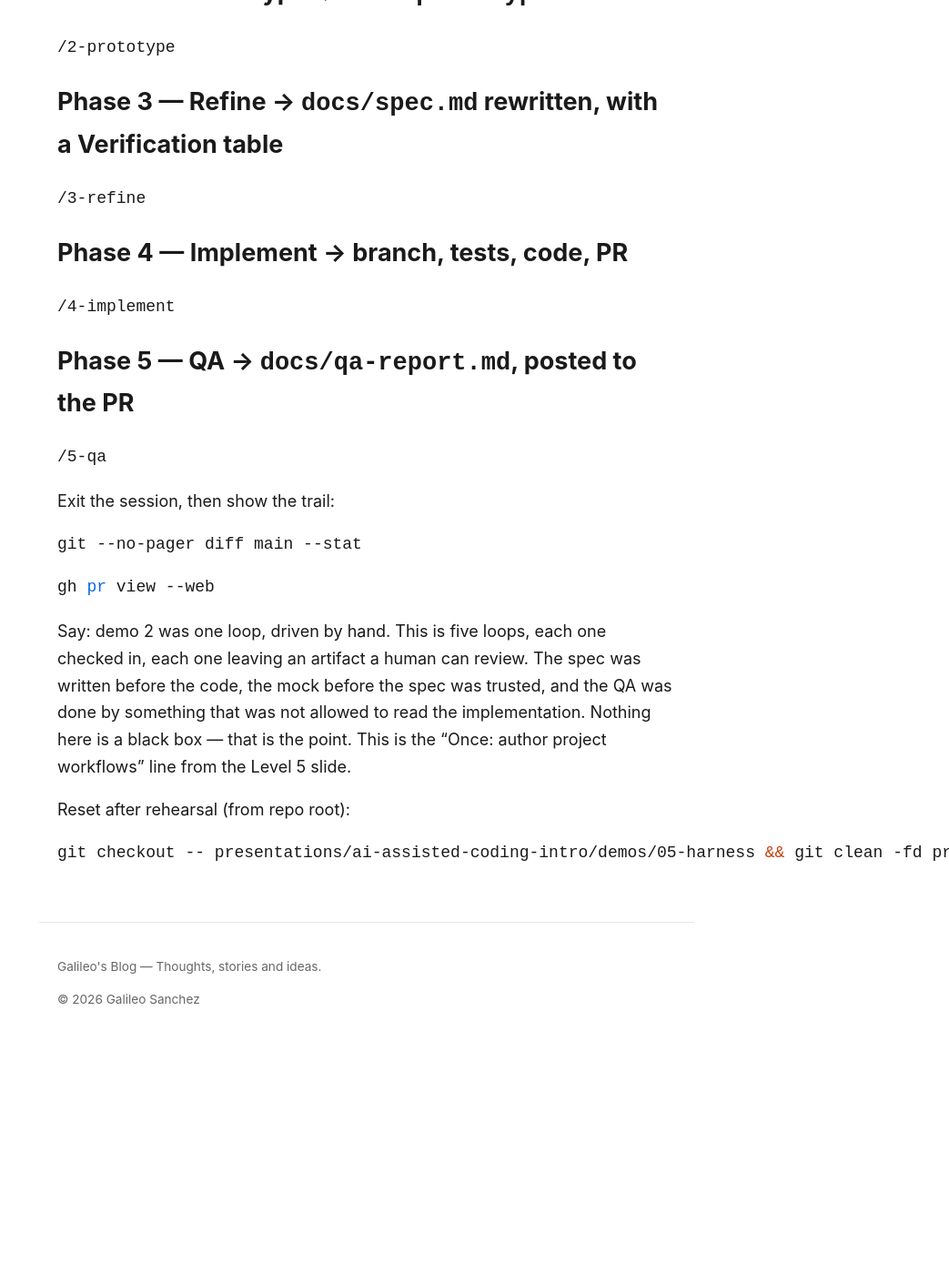
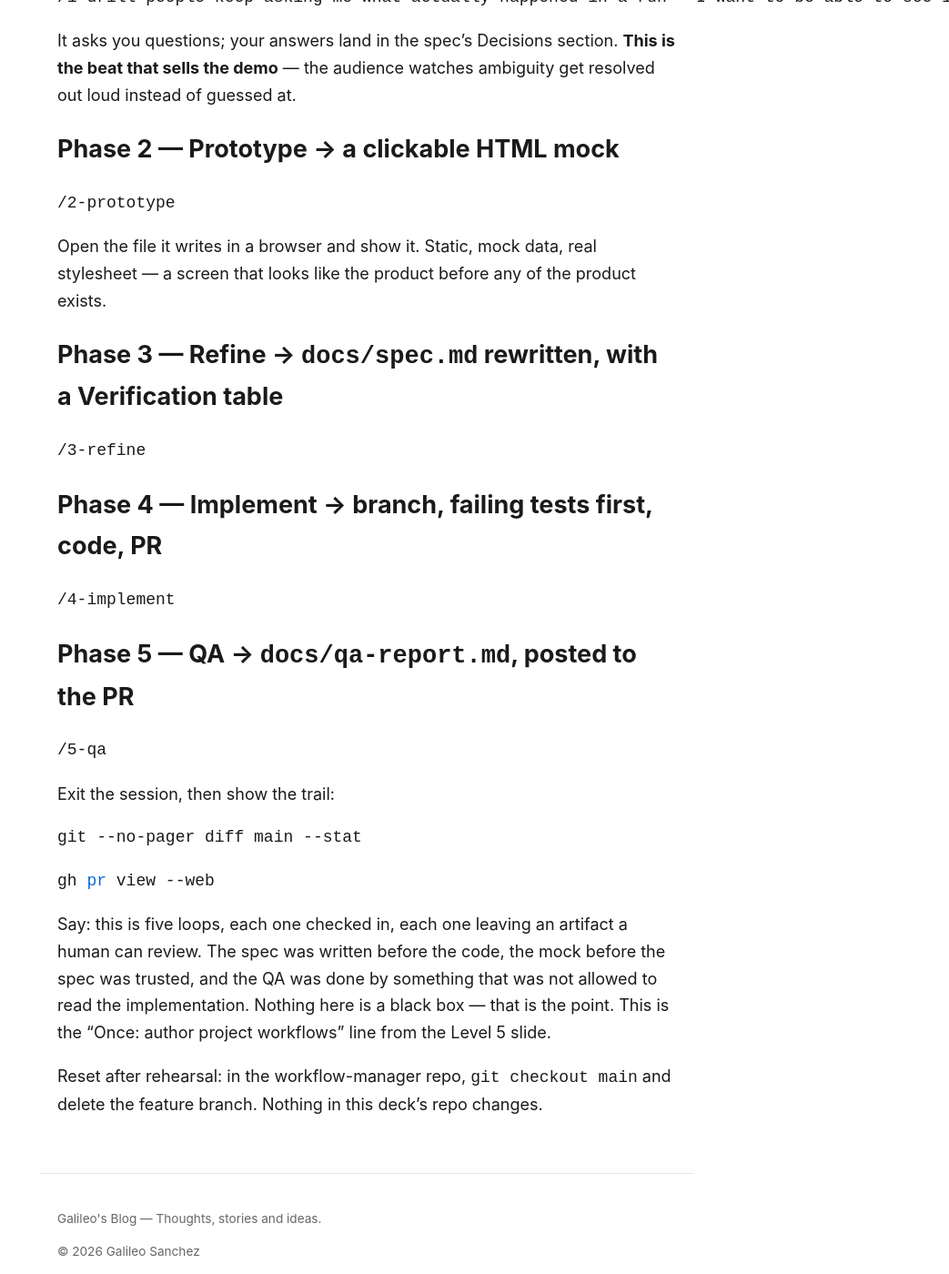
Before and after one commit to galileopy/blog, a Jekyll site: the page built from presentations/ai-assisted-coding-intro/demos/05-harness/prompts.md, in a window 1280 px wide and 1400 px high, scrolled down 813 px. Shown: the whole window at 91% size, without its empty margins (237-1280 px from the left). Built offline with Jekyll 4.4.1, drawn with Linux system fonts in a browser that asks for light colours; our own code applies the rules of GitHub Pages for plain Markdown files; before the commit the page ends 1976 px from its top, so only the background shows below that; some of the changed text lies outside the part shown.

Commit message:
refactor(presentations): move demo 5 to the workflow-manager repo and keep only the paste sheet

````diff
--- a/presentations/ai-assisted-coding-intro/demos/05-harness/prompts.md
+++ b/presentations/ai-assisted-coding-intro/demos/05-harness/prompts.md
@@ -1,11 +1,16 @@
 # Demo 5 — Orchestrated harness
 
 Concept: the loop is a pre-authored artifact, and it is *not* one black box. Five
-checked-in commands split the work into phases, and every phase ends in a file
-you can read — a spec, a mock, an audit, a diff, a QA report on a real PR.
+checked-in commands split the work into phases, and every phase ends in something
+you can read and disagree with — a spec, a clickable mock, an audit, a diff, a QA
+report on a real pull request.
 
-Picks up where demo 2 left off: same project, 13 green tests.
-Repo: `github.com/galileopy/workflow-manager`.
+**The project lives in its own repo:** `github.com/galileopy/workflow-manager`
+(Elm + Express, cloned locally at `~/Documents/repos/galileopy/workflow-manager`).
+The five commands live there in `.claude/commands/` — that repo is the source of
+truth for them, not this directory. This file is only the paste sheet.
+
+Run everything from the workflow-manager checkout.
 
 Show the harness first:
 
@@ -23,15 +28,19 @@
 /1-drill people keep asking me what actually happened in a run — I want to be able to see it
 ```
 
-It will ask you questions. Answer them however you like; the answers land in the
-spec's Decisions section. **This is the beat that sells the demo** — the audience
-watches ambiguity get resolved out loud instead of guessed at.
+It asks you questions; your answers land in the spec's Decisions section. **This
+is the beat that sells the demo** — the audience watches ambiguity get resolved
+out loud instead of guessed at.
 
-## Phase 2 — Prototype → `docs/prototype.md`
+## Phase 2 — Prototype → a clickable HTML mock
 
 ```
 /2-prototype
 ```
+
+Open the file it writes in a browser and show it. Static, mock data, real
+stylesheet — a screen that looks like the product before any of the product
+exists.
 
 ## Phase 3 — Refine → `docs/spec.md` rewritten, with a Verification table
 
@@ -39,7 +48,7 @@
 /3-refine
 ```
 
-## Phase 4 — Implement → branch, tests, code, PR
+## Phase 4 — Implement → branch, failing tests first, code, PR
 
 ```
 /4-implement
@@ -61,14 +70,11 @@
 gh pr view --web
 ```
 
-Say: demo 2 was one loop, driven by hand. This is five loops, each one checked
-in, each one leaving an artifact a human can review. The spec was written before
-the code, the mock before the spec was trusted, and the QA was done by something
-that was not allowed to read the implementation. Nothing here is a black box —
-that is the point. This is the "Once: author project workflows" line from the
-Level 5 slide.
+Say: this is five loops, each one checked in, each one leaving an artifact a
+human can review. The spec was written before the code, the mock before the spec
+was trusted, and the QA was done by something that was not allowed to read the
+implementation. Nothing here is a black box — that is the point. This is the
+"Once: author project workflows" line from the Level 5 slide.
 
-Reset after rehearsal (from repo root):
-```sh
-git checkout -- presentations/ai-assisted-coding-intro/demos/05-harness && git clean -fd presentations/ai-assisted-coding-intro/demos/05-harness
-```
+Reset after rehearsal: in the workflow-manager repo, `git checkout main` and
+delete the feature branch. Nothing in this deck's repo changes.
````
Also changed, not shown: presentations/ai-assisted-coding-intro/demos/05-harness/wfm/.claude/commands/1-drill.md (deleted, +0 -28 lines), presentations/ai-assisted-coding-intro/demos/05-harness/wfm/.claude/commands/2-prototype.md (deleted, +0 -22 lines), presentations/ai-assisted-coding-intro/demos/05-harness/wfm/.claude/commands/3-refine.md (deleted, +0 -22 lines), presentations/ai-assisted-coding-intro/demos/05-harness/wfm/.claude/commands/4-implement.md (deleted, +0 -21 lines), presentations/ai-assisted-coding-intro/demos/05-harness/wfm/.claude/commands/5-qa.md (deleted, +0 -23 lines), presentations/ai-assisted-coding-intro/demos/05-harness/wfm/package.json (deleted, +0 -9 lines), presentations/ai-assisted-coding-intro/demos/05-harness/wfm/src/workflow.js (deleted, +0 -55 lines), presentations/ai-assisted-coding-intro/demos/05-harness/wfm/test/completion.test.js (deleted, +0 -13 lines), presentations/ai-assisted-coding-intro/demos/05-harness/wfm/test/failures.test.js (deleted, +0 -49 lines), presentations/ai-assisted-coding-intro/demos/05-harness/wfm/test/workflow.test.js (deleted, +0 -30 lines), 1 other file.
